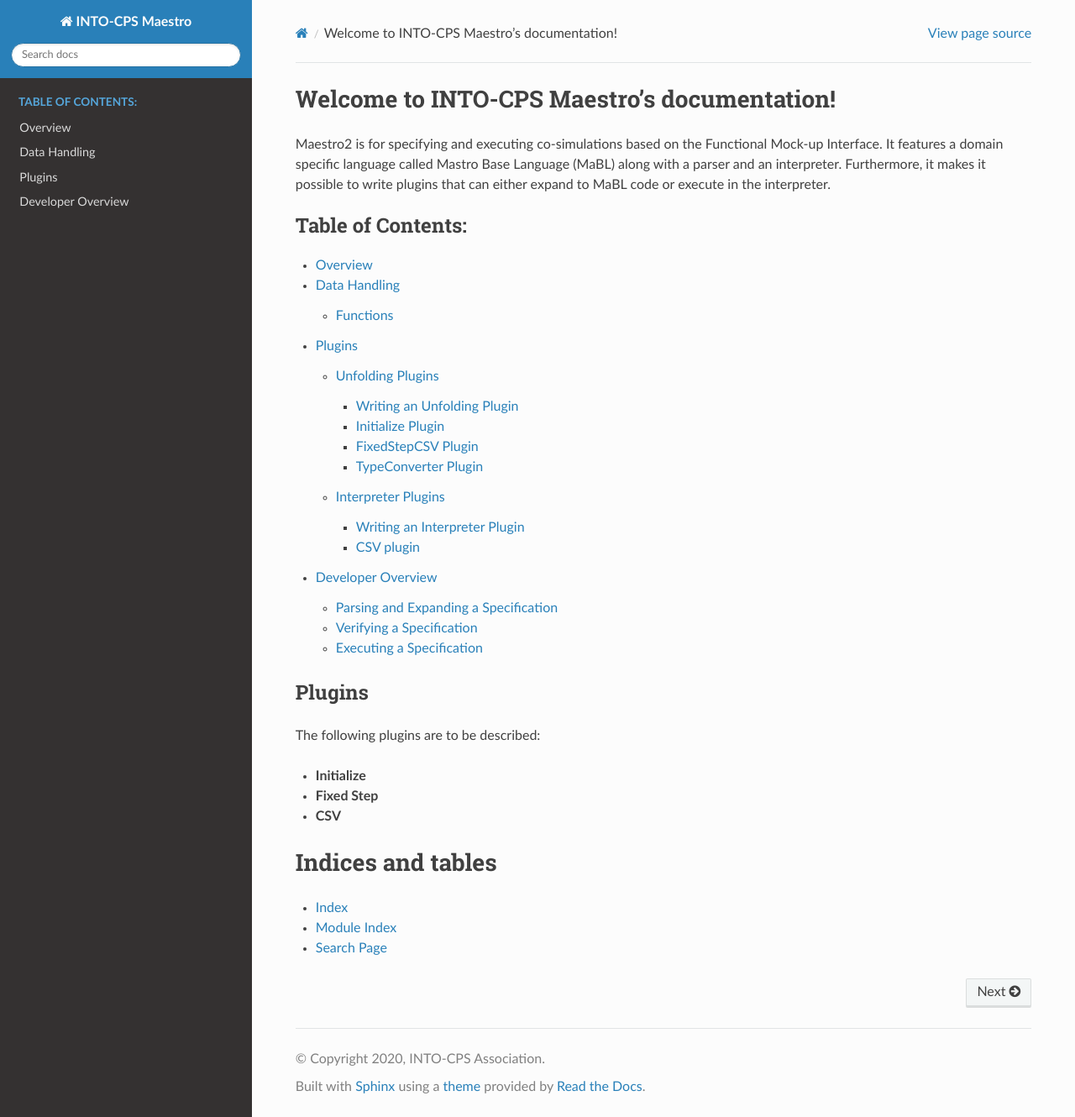
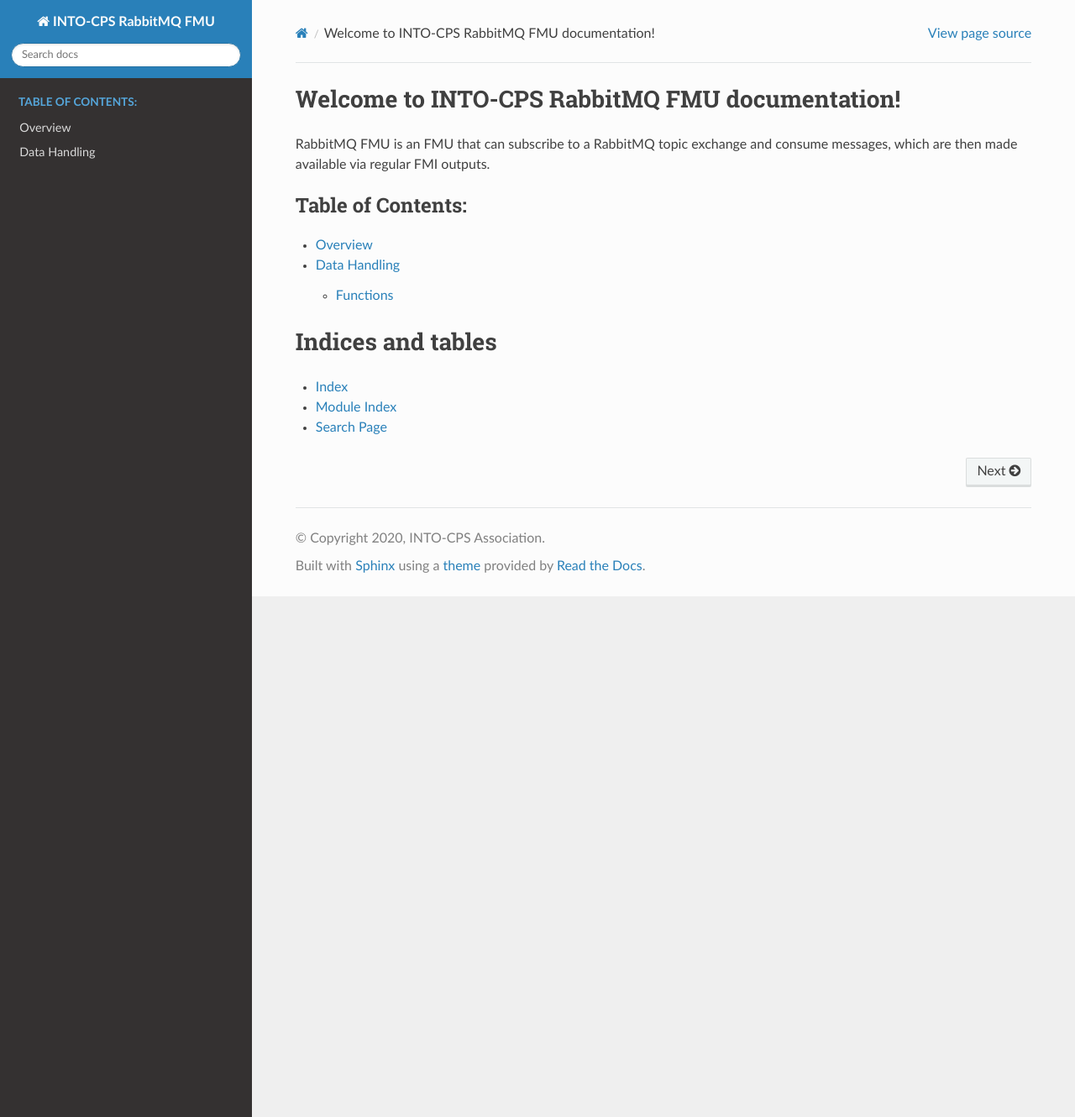
Before and after one commit to INTO-CPS-Association/fmu-rabbitmq, a Sphinx documentation site: the page built from docs/index.rst, in a window 1280 px wide and 1330 px high. Shown: the whole window at 84% size. Built offline with Sphinx 7.4.7 and the Read the Docs theme 2.0.0, drawn with Linux system fonts in a browser that asks for light colours.

Commit message:
updated docs

```diff
--- a/docs/conf.py
+++ b/docs/conf.py
@@ -17,12 +17,12 @@
 
 # -- Project information -----------------------------------------------------
 
-project = 'INTO-CPS Maestro'
+project = 'INTO-CPS RabbitMQ FMU'
 copyright = '2020, INTO-CPS Association'
 author = 'INTO-CPS Association'
 
 # The full version, including alpha/beta/rc tags
-release = '2.0.0 Alpha'
+release = '1.0.0'
 
 
 # -- General configuration ---------------------------------------------------
--- a/docs/index.rst
+++ b/docs/index.rst
@@ -3,11 +3,9 @@
    You can adapt this file completely to your liking, but it should at least
    contain the root `toctree` directive.
 
-Welcome to INTO-CPS Maestro's documentation!
+Welcome to INTO-CPS RabbitMQ FMU documentation!
 ============================================
-Maestro2 is for specifying and executing co-simulations based on the Functional Mock-up Interface.
-It features a domain specific language called Mastro Base Language (MaBL) along with a parser and an interpreter.
-Furthermore, it makes it possible to write plugins that can either expand to MaBL code or execute in the interpreter.
+RabbitMQ FMU is an FMU that can subscribe to a RabbitMQ topic exchange and consume messages, which are then made available  via regular FMI outputs.
 
 .. toctree::
    :maxdepth: 3
@@ -15,17 +13,6 @@
 
    overview
    data-handling
-   plugins
-   developer-overview
-
-
-Plugins
--------
-The following plugins are to be described:
-
-* **Initialize**
-* **Fixed Step**
-* **CSV**
 
 Indices and tables
 ==================
```
Also changed, not shown: .readthedocs.yml (added).
